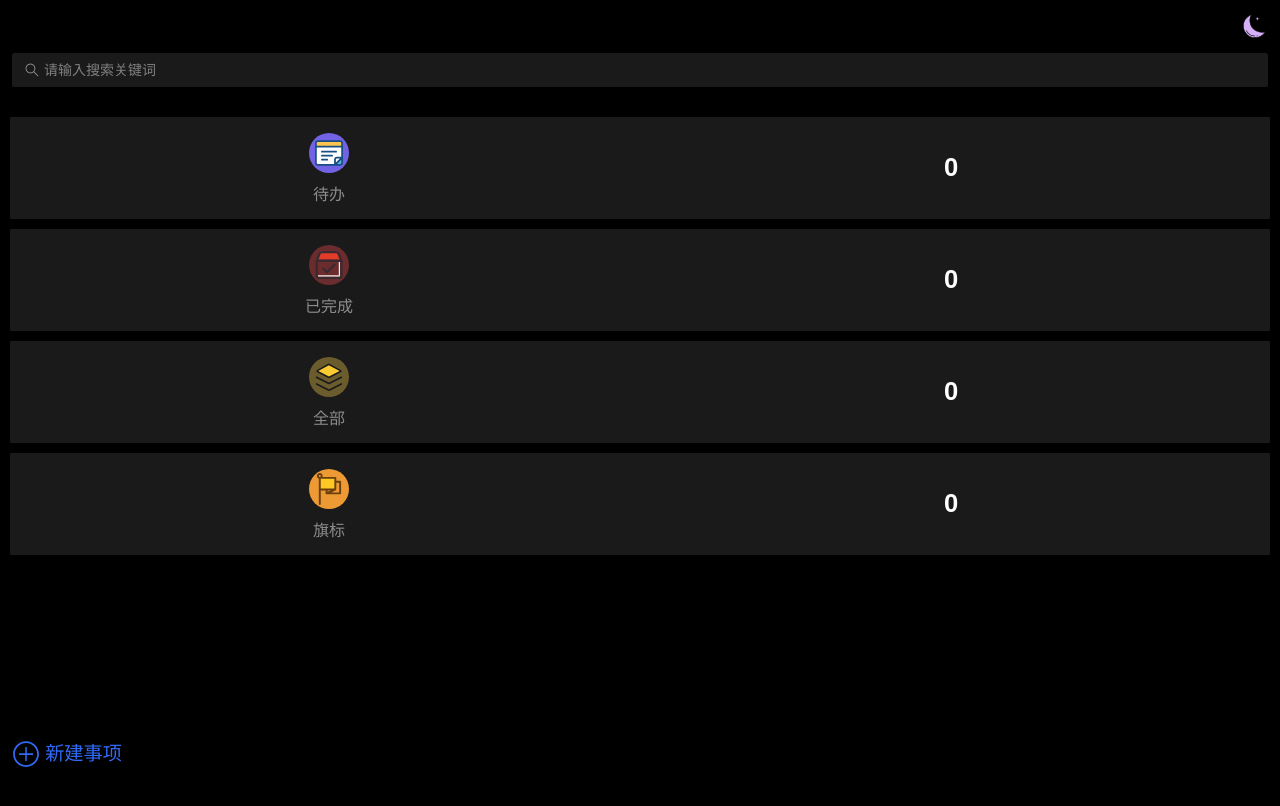
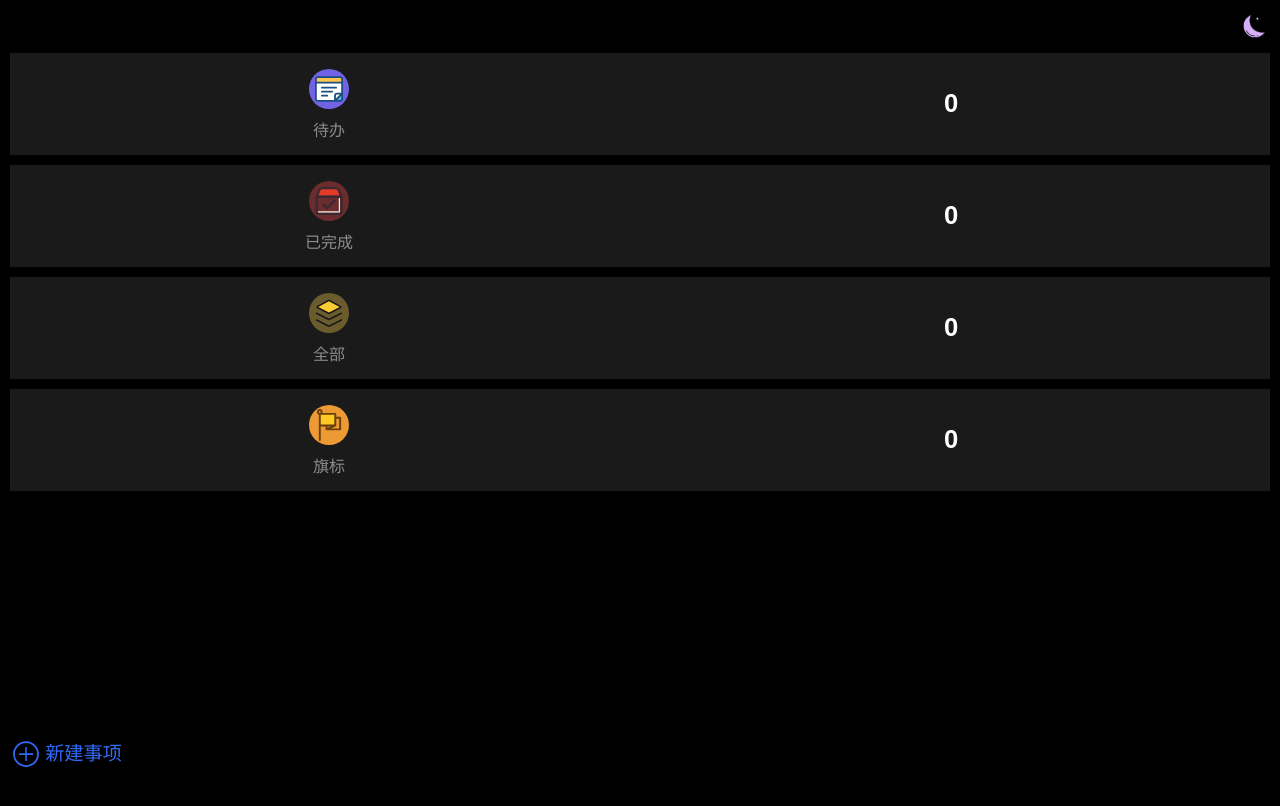
Before and after one commit to huabingtao/vue3-memo, a Vue app: page /list in a window 1280 px wide. Shown: the top 806 px of the page. Built offline with nearby package versions, Linux system fonts and the light colour scheme.

Commit message:
chore: 换肤增加动画过渡

```diff
--- a/src/assets/style/base.scss
+++ b/src/assets/style/base.scss
@@ -8,6 +8,7 @@ body, html {
     min-height: 100vh;
     width: 100%;
     @include background_color("color-home-bg");
+    transition: background-color 0.3s ease;
 }
 .icon {
     width: 2rem;
--- a/src/components/grid/grid.vue
+++ b/src/components/grid/grid.vue
@@ -90,6 +90,7 @@ const onClickGirdItem = (status) => {
 .van-grid-item__content {
   padding: 16px 8px;
   @include background_color("color-gird-bg");
+  transition: background-color 0.3s ease;
 }
 .grid-wrap {
   --van-border-color: transparent;
--- a/src/components/list/list.vue
+++ b/src/components/list/list.vue
@@ -125,6 +125,7 @@ const deleteMatter = (id) => {
   .van-cell-group,
   .van-cell {
     @include background_color("color-list-bg");
+    /* transition: background-color 0.3s ease; */
   }
   .van-cell-group--inset {
     overflow-y: scroll;
@@ -171,12 +172,15 @@ const deleteMatter = (id) => {
     top: -1px;
     &.btn-detail {
       @include background_color("color-btn-detail");
+      transition: background-color 0.3s ease;
     }
     &.btn-favorite {
       @include background_color("color-btn-favorite");
+      transition: background-color 0.3s ease;
     }
     &.btn-delete {
       @include background_color("color-btn-delete");
+      transition: background-color 0.3s ease;
     }
   }
 }
--- a/src/components/switch-theme/switch-theme.vue
+++ b/src/components/switch-theme/switch-theme.vue
@@ -35,7 +35,6 @@ export default {
 @import "@/assets/style/minxin.scss";
 .them {
   text-align: right;
-  padding-right: 10px;
-  padding-top: 10px;
+  margin: 10px 10px 10px 0;
 }
 </style>
--- a/src/components/top-search/top-search.vue
+++ b/src/components/top-search/top-search.vue
@@ -36,7 +36,8 @@ export default {
 <style lang="scss">
 @import "@/assets/style/minxin.scss";
 .search{
-  margin-bottom:20px;
+  padding: 0 10px;
+  margin-bottom: 20px;
   .van-field__control{
     @include caret_color("color-caret");
     @include color("color-search-text");
@@ -45,13 +46,17 @@ export default {
     @include color("color-search-icon");
   }
   .van-search{
+    padding: 0;
     @include background_color("color-home-bg");
+    transition: background-color 0.3s ease;
   }
   .van-search__content{
     @include background_color("color-search-bg");
+    transition: background-color 0.3s ease;
   }
   input::-webkit-input-placeholder { /* WebKit browsers 适配谷歌 */
     @include color("color-search-placeholder");
+    transition: background-color 0.3s ease;
   }
 }
 
--- a/src/views/HomeView.vue
+++ b/src/views/HomeView.vue
@@ -1,7 +1,7 @@
 <template>
   <div class="home">
     <switch-theme></switch-theme>
-    <top-search v-model="query" @submit="submit"></top-search>
+    <!-- <top-search v-model="query" @submit="submit"></top-search> -->
     <grid @onClick="onClickGirdItem"></grid>
     <add-btn :color="'#316af6'" @onClick="openCreateView"></add-btn>
     <create-view ref="createRef"></create-view>
--- a/src/views/createView/createView.vue
+++ b/src/views/createView/createView.vue
@@ -104,6 +104,7 @@ export default {
 .create {
   height: 100%;
   @include background_color("color-create-bg");
+  transition: background-color 0.3s ease;
   padding: 0 20px;
   .create-field {
     margin-bottom: 1.2rem;
@@ -150,12 +151,14 @@ export default {
   .van-cell-group--inset {
     margin: 0;
     @include background_color("color-create-input-bg");
+    transition: background-color 0.3s ease;
   }
   .van-cell {
     &::after {
       @include border_color("color-create-line");
     }
     @include background_color("color-create-input-bg");
+    transition: background-color 0.3s ease;
   }
 }
 .van-popup {
--- a/src/views/createView/use-create.ts
+++ b/src/views/createView/use-create.ts
@@ -101,7 +101,6 @@ export default function useCreate( hidden: () => void) {
 
   const createMatter = (item: formDataType) => {
     setItemId(item);
-    console.log('item:',item);
     addTodoItem(item);
     store.dispatch("addTodoItem", item);
     clearForm();
--- a/src/views/listView/listView.vue
+++ b/src/views/listView/listView.vue
@@ -221,5 +221,6 @@ const handleDeleteMatter = (id) => {
   width: 100%;
   height: 100%;
   @include background_color("color-list-bg");
+  /* transition: background-color 0.3s ease; */
 }
 </style>
```
